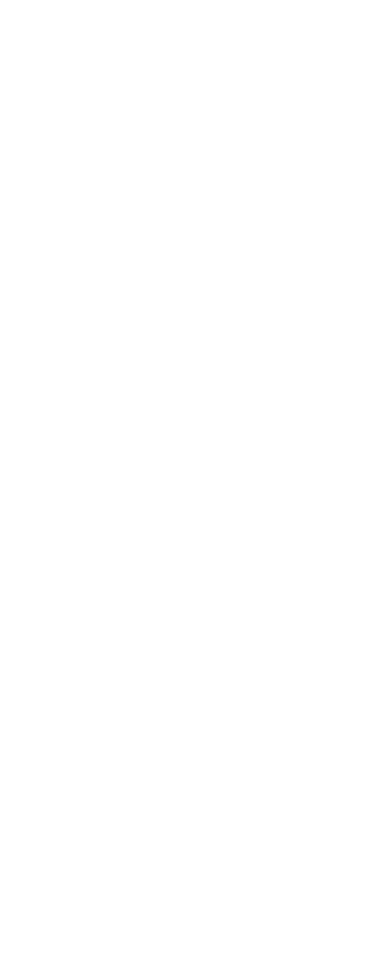
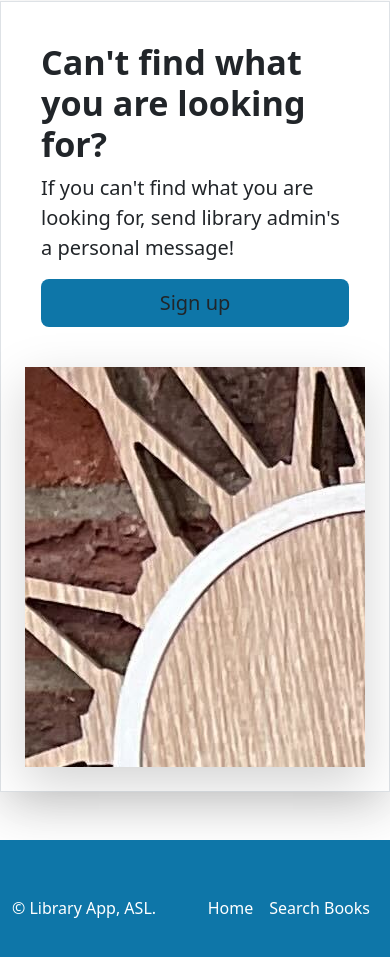
Before and after one commit to mdashikalikhan/react-library, a React (Create React App) app: page / in a window 390 px wide. Shown: the part 1117-2074 px from the top of the page. Before the commit the page ends 1070 px from the top, so only its background shows below. Built offline with nearby package versions, Linux system fonts and the light colour scheme.

Commit message:
Landing Page

```diff
--- a/public/index.html
+++ b/public/index.html
@@ -24,7 +24,7 @@
       work correctly both with client-side routing and a non-root public URL.
       Learn how to configure a non-root public URL by running `npm run build`.
     -->
-    <title>React App</title>
+    <title>Library Management System</title>
   </head>
   <body>
     <noscript>You need to enable JavaScript to run this app.</noscript>
--- a/src/App.tsx
+++ b/src/App.tsx
@@ -2,19 +2,17 @@
 /* import logo from './logo.svg'; */
 import './App.css';
 import { Navbar } from './layouts/NavbarAndFooter/Navbar';
-import { ExploreTopBooks } from './layouts/HomePage/ExploreTopBooks';
-import { Carousel } from './layouts/HomePage/Carousel';
+import { Footer } from './layouts/NavbarAndFooter/Footer';
+import { HomePage } from './layouts/HomePage/HomePage';
 
 
-function App() {
+export const  App = () => {
   return (
 
     <div>
       <Navbar />
-      <ExploreTopBooks />
-      <Carousel/>
+      <HomePage/>
+      <Footer/>
     </div>
   );
 }
-
-export default App;
--- a/src/index.tsx
+++ b/src/index.tsx
@@ -3,7 +3,7 @@
 import 'bootstrap/dist/css/bootstrap.min.css';
 import 'bootstrap/dist/js/bootstrap.bundle.min.js';
 /* import './index.css'; */
-import App from './App';
+import { App } from './App';
 /* import reportWebVitals from './reportWebVitals'; */
 
 const root = ReactDOM.createRoot(
--- /dev/null
+++ b/src/layouts/HomePage/HomePage.tsx
@@ -0,0 +1,15 @@
+import { Carousel } from "./components/Carousel";
+import { ExploreTopBooks } from "./components/ExploreTopBooks";
+import { Heros } from "./components/Heros";
+import { LibraryServices } from "./components/LibraryServices";
+
+export const HomePage = () => {
+    return (
+        <>
+            <ExploreTopBooks />
+            <Carousel />
+            <Heros />
+            <LibraryServices />
+        </>
+    );
+}
--- /dev/null
+++ b/src/layouts/HomePage/components/Heros.tsx
@@ -0,0 +1,77 @@
+
+export const Heros = () => {
+    return (
+        <div className="d-none d-lg-block">
+            <div className="row g-0 mt-5">
+                <div className="col-sm-6 col-md-6">
+                    <div className="col-image-left">
+
+                    </div>
+                </div>
+
+
+                <div className="col-4 col-md-4 container d-flex justify-content-center align-items-center">
+                    <div className="ml-2">
+                        <h1>What have you been reading?</h1>
+                        <p className="lead">
+                            The library team would love to know about your reading interest.
+                            Wheteher it is to learn a new skill or grow within one, we'll able
+                            to provide the peak content for you!
+                        </p>
+                        <a className="btn main-color btn-lg  " href="#">Sign up</a>
+                    </div>
+                </div>
+                <div className="row g-0">
+                    <div className="col-4 col-md-4 container d-flex justify-content-center align-items-center">
+                        <div className="ml-2">
+                            <h1>Our collection is always changing!</h1>
+                            <p className="lead">
+                                Try to check in daily as our collection is always
+                                changing! We work nonstop to provide the most accurate
+                                book selection possible for our students. We're diligent
+                                about our book selection and our books are
+                                always going to be our top priority.
+                            </p>
+                        </div>
+
+                    </div>
+                    <div className="col-sm-6 col-md-6">
+                        <div className="col-image-right"></div>
+                    </div>
+                </div>
+            </div>
+            {/* Mobile Heros */}
+            <div className="d-lg-none">
+                <div className="container">
+                    <div className="m-2">
+                        <div className="col-image-left"></div>
+                        <div className="mt-2">
+                            <h1>What have you been reading?</h1>
+                            <p className="lead">
+                                The library team would love to know about your reading interest.
+                                Wheteher it is to learn a new skill or grow within one, we'll able
+                                to provide the peak content for you!
+                            </p>
+                            <a className="btn main-color btn-lg " href="#">Sign up</a>
+                        </div>
+
+                    </div>
+                    <div className="m-2">
+                        <div className="col-image-right"></div>
+                        <div className="mt-2">
+                            <h1>Our collection is always changing!</h1>
+                            <p className="lead">
+                                Try to check in daily as our collection is always
+                                changing! We work nonstop to provide the most accurate
+                                book selection possible for our students. We're diligent
+                                about our book selection and our books are
+                                always going to be our top priority.
+                            </p>
+                        </div>
+                    </div>
+
+                </div>
+            </div>
+        </div>
+    );
+}
--- /dev/null
+++ b/src/layouts/HomePage/components/LibraryServices.tsx
@@ -0,0 +1,25 @@
+export const LibraryServices = ()=>{
+    return(
+        <div className="container my-5">
+            <div className="row p-4 align-items-center border shadow-lg">
+                <div className="col-lg-7 p-3">
+                    <h1 className="display-4 fw-bold">
+                        Can't find what you are looking for?
+                    </h1>
+                    <p className="lead">
+                        If you can't find what you are looking for,
+                        send library admin's a personal message!
+                    </p>
+                    <div className="d-grid gap-2 justify-content-md-start mb-4 mb-lg-3">
+                        <a className="btn main-color btn-lg text-gray" href="#">
+                            Sign up
+                        </a>
+                    </div>
+
+                </div>
+                <div className="col-lg-4 offset-lg-1 shadow-lg lost-image"></div>
+
+            </div>
+        </div>
+    );
+}
--- a/src/layouts/HomePage/ReturnBook.tsx
+++ b/src/layouts/HomePage/components/ReturnBook.tsx
@@ -4,7 +4,7 @@
         <div className="col-xs-6 col-sm-6 col-md-4 col-lg-3 mb-3">
             <div className="text-center">
                 <img
-                    src={require('./../../Images/BooksImages/python-001.png')}
+                    src={require('./../../../Images/BooksImages/python-001.png')}
                     width={151} height={233} alt="python" />
                 <h6 className="mt-2">Books</h6>
                 <p>ASL</p>
--- /dev/null
+++ b/src/layouts/NavbarAndFooter/Footer.tsx
@@ -0,0 +1,31 @@
+export const Footer = ()=>{
+    return(
+        <div className="main-color">
+            <footer className="container d-flex flex-wrap
+                justify-content-between align-items-center py-5 main-color">
+
+                <p className="col-md-4 mb-0 text-white">
+                    © Library App, ASL.
+                </p>
+
+                <ul className="nav navbar-dark col-md-4 justify-content-end">
+
+                    <li className="nav-item">
+                        <a href="#" className="nav-link px-2 text-white">
+                            Home
+                        </a>
+                    </li>
+
+                    <li className="nav-item">
+                        <a href="#" className="nav-link px-2 text-white">
+                            Search Books
+
+                        </a>
+                    </li>
+
+                </ul>
+
+            </footer>
+        </div>
+    );
+}
```
Also changed, not shown: src/layouts/HomePage/Heros.tsx (deleted, +0 -44 lines), src/layouts/HomePage/components/Carousel.tsx (renamed from src/layouts/HomePage/Carousel.tsx), src/layouts/HomePage/components/ExploreTopBooks.tsx (renamed from src/layouts/HomePage/ExploreTopBooks.tsx), 1 other file (tests, documents, lock files or other folders).
